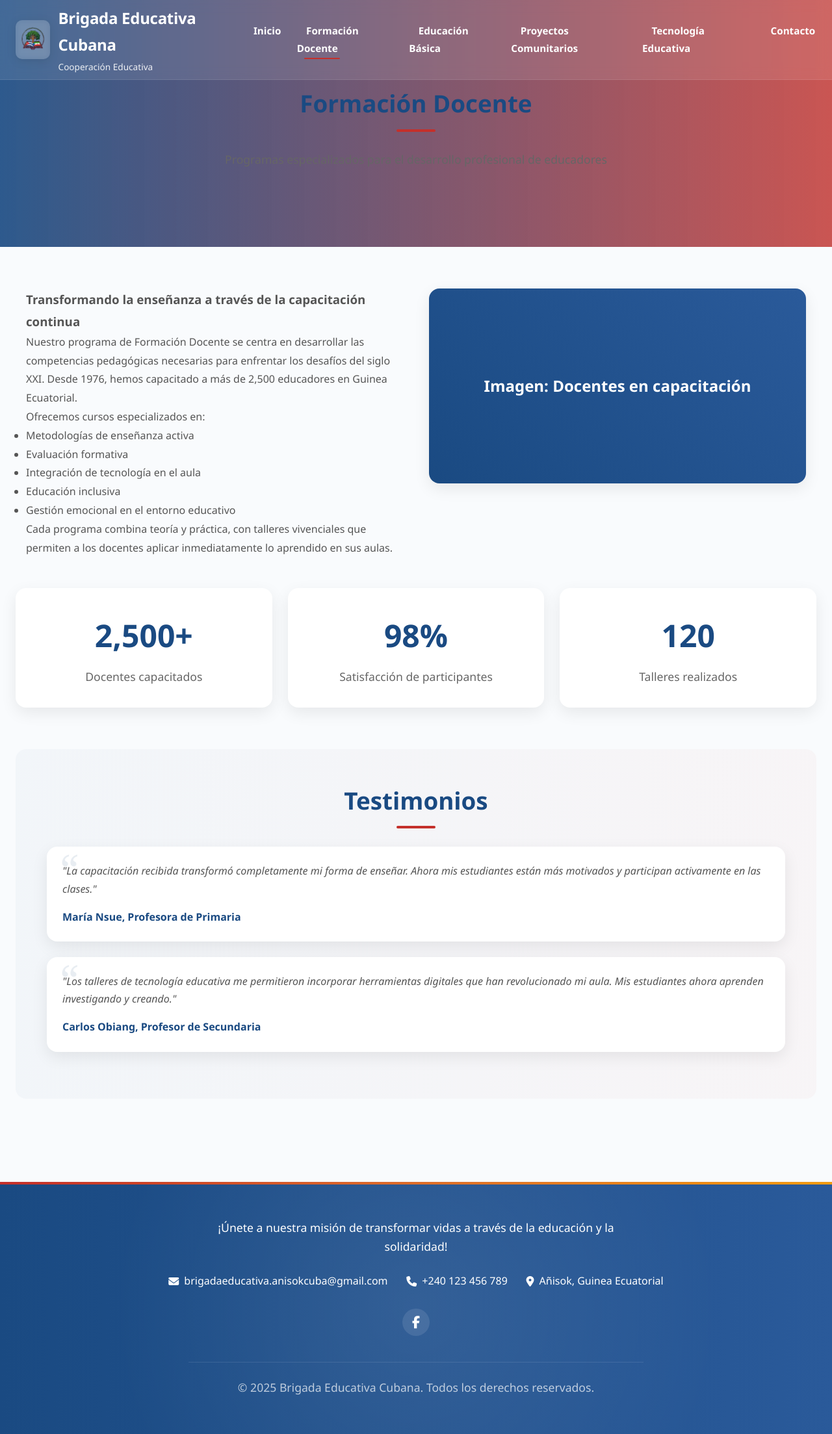
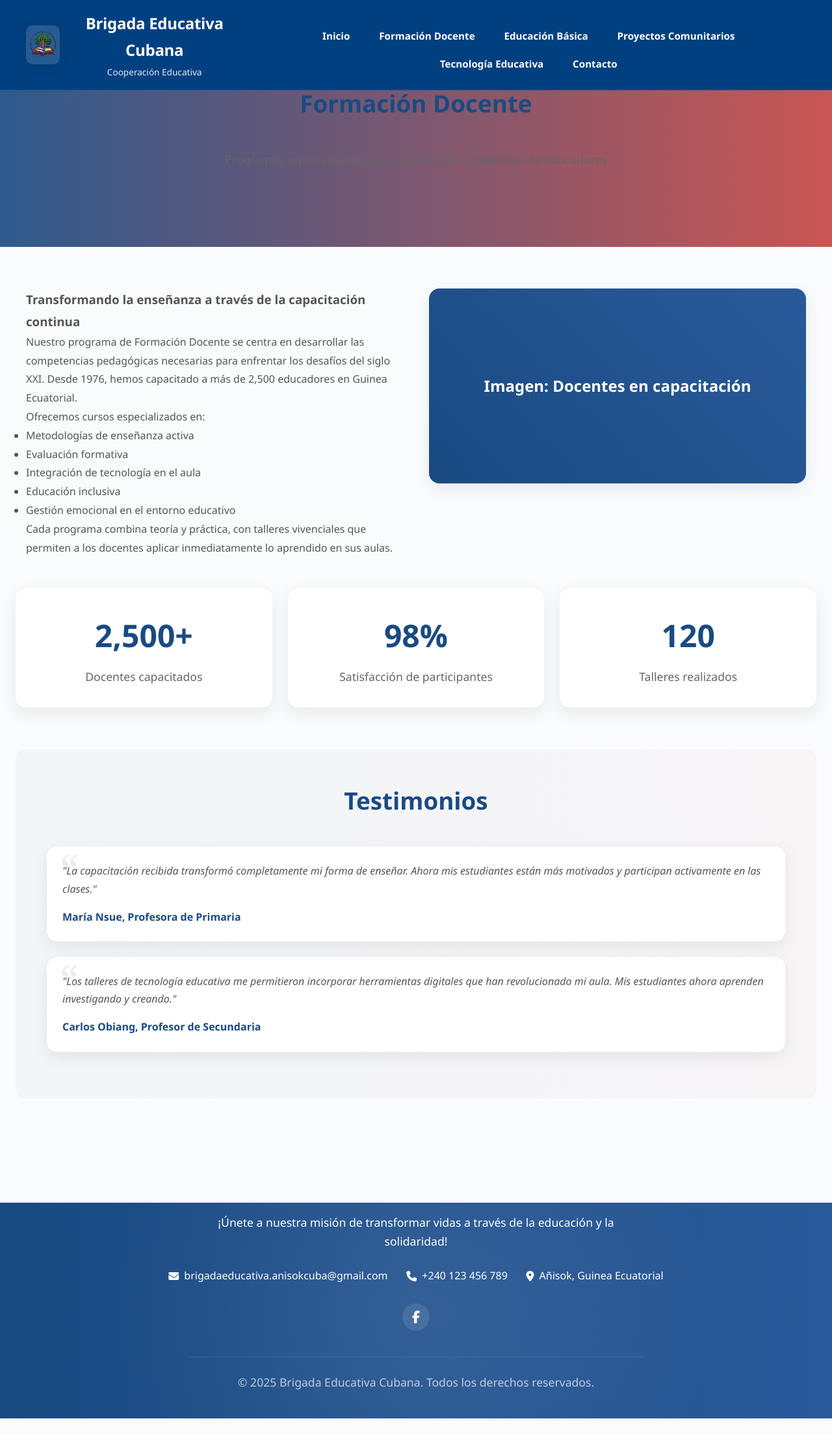
Before and after one commit to robe9312/mi-brigadaeducativa-web, a plain HTML site: page formacion-docente.html in a window 1280 px wide. Shown: the whole page at 65% size. After the commit the page ends 2183 px from the top, so only its background shows below. Drawn offline with Linux system fonts and the light colour scheme.

Commit message:
Update styles.css

```diff
--- a/styles.css
+++ b/styles.css
@@ -1,7 +1,69 @@
 /* Variables y estilos base */
 :root {
     --color-primary: #1a4a82; /* Azul marino */
-    --color-secondary: #c4302b; /* Rojo */
+    --color-secondabody {
+    font-family: Arial, sans-serif;
+    margin: 0;
+    padding: 0;
+    background-color: #f8f8f8;
+    color: #333;
+    line-height: 1.6;
+}
+
+header {
+    background-color: #004080;
+    color: white;
+    padding: 1rem;
+    text-align: center;
+}
+
+header img {
+    max-width: 150px;
+}
+
+nav ul {
+    list-style: none;
+    padding: 0;
+    margin: 1rem 0 0 0;
+    display: flex;
+    justify-content: center;
+    gap: 1rem;
+    flex-wrap: wrap;
+}
+
+nav ul li a {
+    color: white;
+    text-decoration: none;
+    font-weight: bold;
+    transition: color 0.3s ease;
+}
+
+nav ul li a:hover {
+    color: #ffcc00;
+}
+
+main {
+    max-width: 900px;
+    margin: auto;
+    padding: 1.5rem;
+}
+
+footer {
+    background-color: #004080;
+    color: white;
+    text-align: center;
+    padding: 1rem;
+    margin-top: 2rem;
+}
+
+/* 📱 Estilos para móviles */
+@media (max-width: 600px) {
+    nav ul {
+        flex-direction: column;
+        align-items: center;
+    }
+}
+ry: #c4302b; /* Rojo */
     --color-white: #ffffff;
     --color-light-bg: #f9fbfd;
     --color-card-bg: #ffffff;
```
